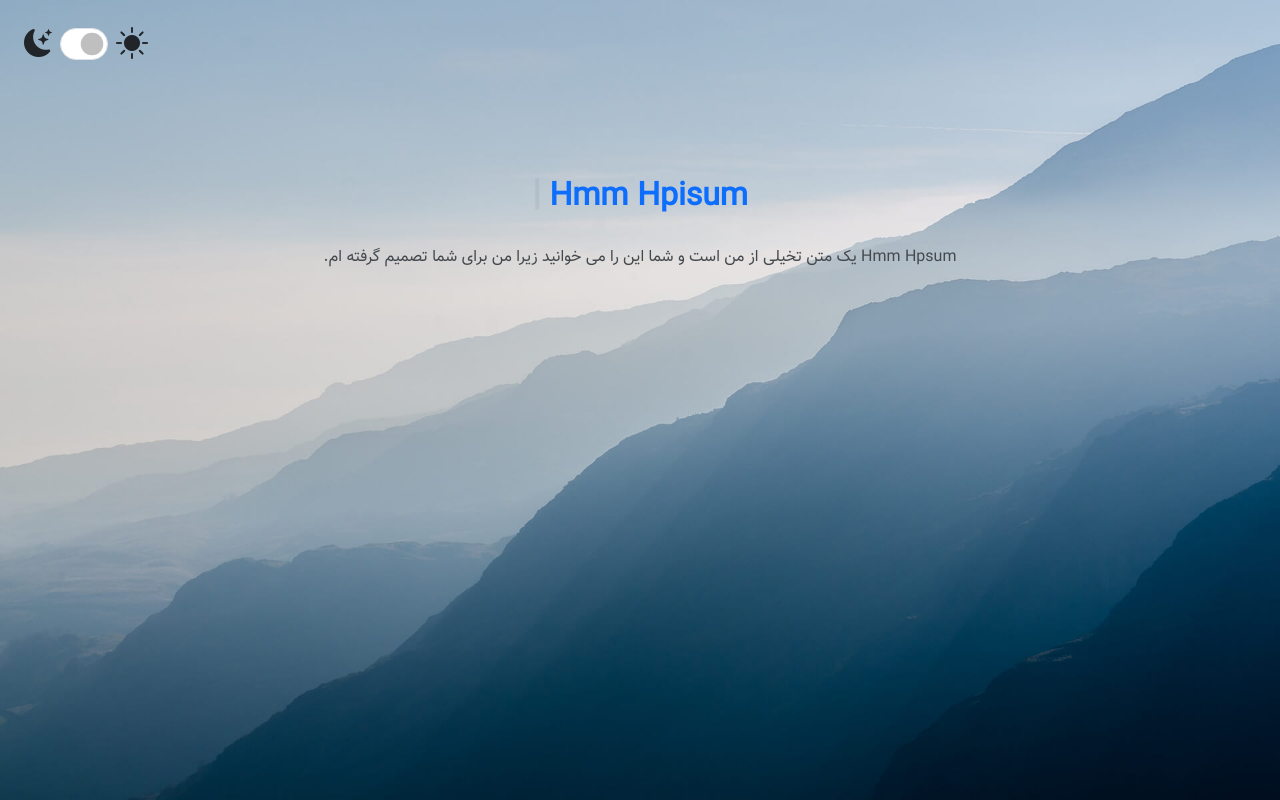
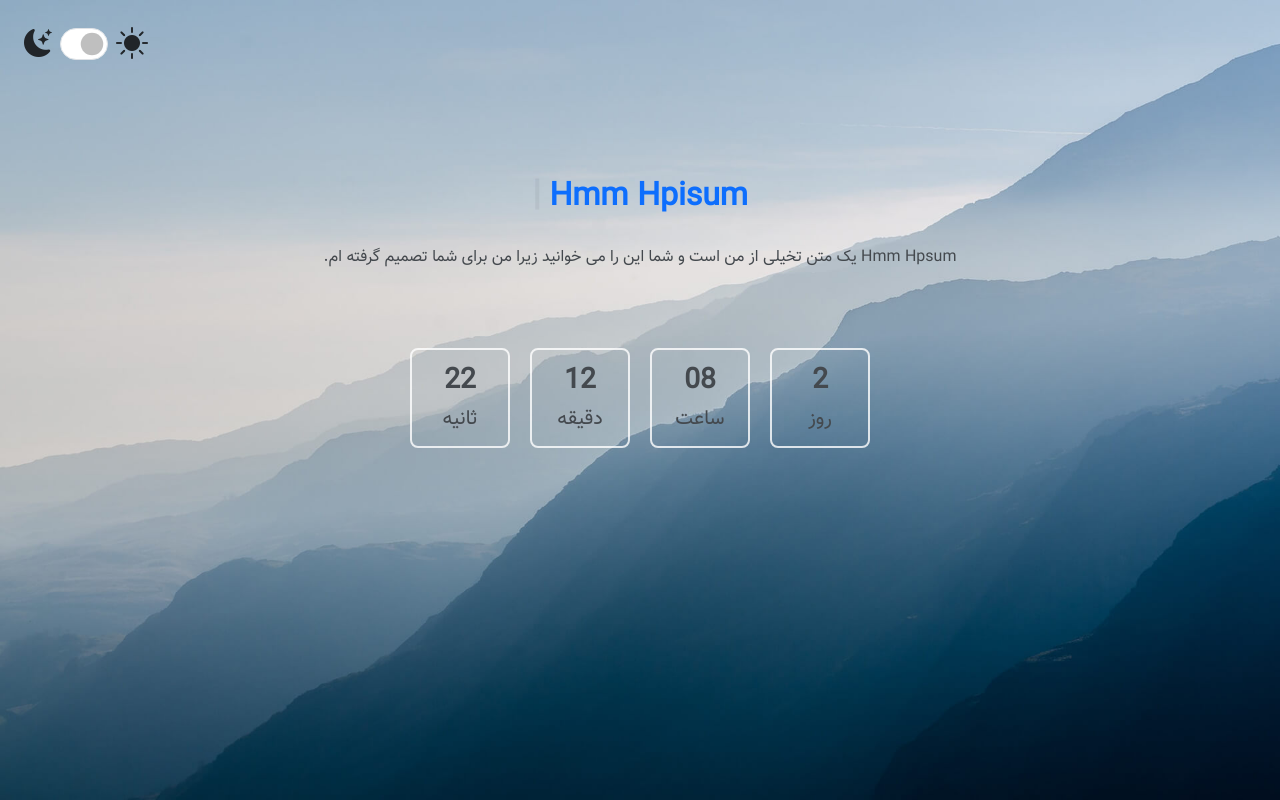
Before and after one commit to theMosi/darkmode-page, a plain HTML site: page index.html in a window 1280 px wide. Drawn offline with nearby package versions, Linux system fonts and the light colour scheme.

Commit message:
countdown

```diff
--- a/css/main.css
+++ b/css/main.css
@@ -44,6 +44,25 @@ body {
     color: #44494e !important;
 }
 
+.header .countdown div {
+    text-align: center;
+    border: 2px solid rgba(255, 255, 255, 0.8);
+    border-radius: 8px;
+    margin: 10px 10px;
+    width: 100px;
+    padding: 15px 0;
+}
+
+@media (max-width : 575px){
+  .header .countdown div {
+    margin: 10px 8px;
+    width: 70px;
+    padding: 10px 0;
+}
+}
+
+
+
 /* iTyped.js */
 .ityped-cursor {
     font-size: 2.2rem;
--- a/index.html
+++ b/index.html
@@ -29,6 +29,25 @@
             <h2 class="fw-bold mb-4"><span class="text-primary">Hmm Hpisum</span> <span id="text"></span></h2>
             <p class="lh-lg">Hmm Hpsum یک متن تخیلی از من است و شما این را می خوانید زیرا من برای شما تصمیم گرفته ام.</p>
         </div>
+
+        <div class="row countdown justify-content-center my-5">
+            <div>
+                <h3 class="fw-bold">2</h3>
+                <h5 class="mb-0">روز</h5>
+            </div>
+            <div>
+                <h3 class="fw-bold">08</h3>
+                <h5 class="mb-0">ساعت</h5>
+            </div>
+            <div>
+                <h3 class="fw-bold">12</h3>
+                <h5 class="mb-0">دقیقه</h5>
+            </div>
+            <div>
+                <h3 class="fw-bold">22</h3>
+                <h5 class="mb-0">ثانیه</h5>
+            </div>
+        </div>
     </div>
 </header>
 
```
